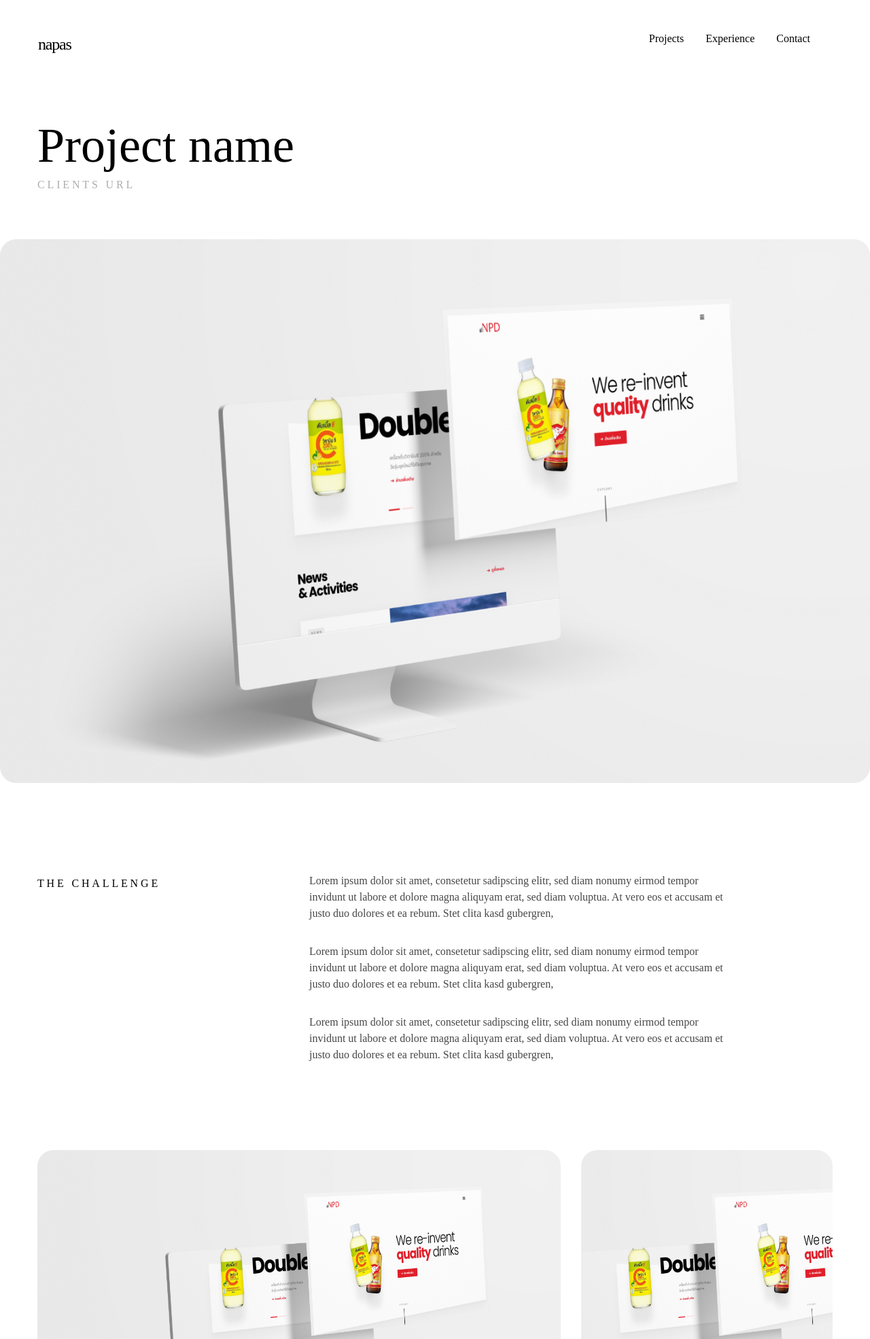
After one commit to NapasPolchai/Polchai_Napas_Portfolio, a PHP site: page /casestudy.html in a window 1280 px wide. The commit adds this page. Shown: the top 1970 px of the page at 68% size. Run offline with PHP 8.4, Linux system fonts and the light colour scheme.

Commit message:
finshed casestudy page html and css
have a problems with video control on index.html page

```diff
--- /dev/null
+++ b/casestudy.html
@@ -0,0 +1,104 @@
+<!DOCTYPE html>
+<html lang="en">
+
+<head>
+    <meta charset="UTF-8">
+    <meta name="viewport" content="initial-scale=1.0, width=device-width">
+    <title>Casestudy</title>
+    <link href="https://cdnjs.cloudflare.com/ajax/libs/font-awesome/4.7.0/css/font-awesome.min.css" rel="stylesheet">
+    <link href="css/grid.css" rel="stylesheet">
+    <link href="css/main.css" rel="stylesheet">
+</head>
+
+<body>
+    <header>
+        <div class="header-container grid-con">
+            <nav class="nav-menu col-span-full">
+                <div class="logo">
+                    <a href="index.html"><img src="img/logo.svg" alt=""></a>
+                </div>
+
+                <ul class="mobile-nav" id="toggle-nav">
+                    <li>
+                        <a href="#"><img src="img/close.svg" alt="">
+                        </a>
+                    </li>
+                    <li><a href="projects.html">Projects</a></li>
+                    <li><a href="experiences.html">Experience</a></li>
+                    <li><a href="contact.html">Contact</a></li>
+                </ul>
+
+                <ul>
+                    <li class="hide-on-mobile"><a href="projects.html">Projects</a></li>
+                    <li class="hide-on-mobile"><a href="experiences.html">Experience</a></li>
+                    <li class="hide-on-mobile"><a href="contact.html">Contact</a></li>
+                    <li class="mobile-toggle">
+                        <a href="#">
+                            <img src="img/burger.svg" alt="">
+                        </a>
+                    </li>
+                </ul>
+            </nav>
+        </div>
+    </header>
+
+    <div class="grid-con" id="case-title">
+        <h2 class="col-span-full">
+            Project name
+        </h2>
+
+        <p id="case-title-des" class="col-span-full">
+            Clients URL
+        </p>
+    </div>
+
+    <img src="img/NPD-full.png" alt="" id="case-hero-img">
+
+    <section id="case-text" class="grid-con">
+        <p id="case-head" class="l-col-start-1 l-col-end-4 xl-col-start-1 xl-col-end-4 col-span-full">
+            The Challenge
+        </p>
+
+        <p id="case-des" class="l-col-start-5 l-col-end-13 xl-col-start-5 xl-col-end-13 col-span-full">
+            Lorem ipsum dolor sit amet, consetetur sadipscing elitr, sed diam nonumy eirmod tempor invidunt ut labore et
+            dolore magna aliquyam erat, sed diam voluptua. At vero eos et accusam et justo duo dolores et ea rebum. Stet
+            clita kasd gubergren,
+        </p>
+
+        <p id="case-des" class="l-col-start-5 l-col-end-13 xl-col-start-5 xl-col-end-13 col-span-full">
+            Lorem ipsum dolor sit amet, consetetur sadipscing elitr, sed diam nonumy eirmod tempor invidunt ut labore et
+            dolore magna aliquyam erat, sed diam voluptua. At vero eos et accusam et justo duo dolores et ea rebum. Stet
+            clita kasd gubergren,
+        </p>
+
+        <p id="case-des" class="l-col-start-5 l-col-end-13 xl-col-start-5 xl-col-end-13 col-span-full">
+            Lorem ipsum dolor sit amet, consetetur sadipscing elitr, sed diam nonumy eirmod tempor invidunt ut labore et
+            dolore magna aliquyam erat, sed diam voluptua. At vero eos et accusam et justo duo dolores et ea rebum. Stet
+            clita kasd gubergren,
+        </p>
+    </section>
+
+    <section id="gallery" class="grid-con">
+        <img src="img/NPD-full.png" alt="" class="gallery-img l-col-start-1 l-col-end-9 xl-col-start-1 xl-col-end-9 col-span-full">
+        <img src="img/NPD-full.png" alt="" class="gallery-img l-col-start-9 l-col-end-13 xl-col-start-9 xl-col-end-13 col-span-full">
+        <img src="img/medpark-full.png" alt="" class="gallery-img l-col-start-1 l-col-end-13 xl-col-start-1 xl-col-end-13 col-span-full">
+    </section>
+
+    <footer>
+        <div class="footer-con">
+            <h2>Have <br><span>an idea ?</span> </h2>
+            <button class="tell">Tell Me</button>
+
+            <div class="contact">
+                <button id="btn-1">polchai.napas@gmail.com</button>
+                <button id="btn-2">+1 (416) 302 6763</button>
+            </div>
+        </div>
+
+
+    </footer>
+
+</body>
+<script src="js/main.js"></script>
+
+</html>
--- a/sass/base/_typography.scss
+++ b/sass/base/_typography.scss
@@ -6,8 +6,10 @@ body {
 
     h1 {
         font-size: 2rem;
+        line-height: 72px;
         letter-spacing: 1px;
         font-weight: 400;
+        align-items: center;
     }
 
     h2 {
--- a/sass/pages/_casestudy.scss
+++ b/sass/pages/_casestudy.scss
@@ -0,0 +1,59 @@
+#case-hero-img {
+    width: 100%;
+}
+
+#case-title {
+    h2 {
+        margin-top: 72px;
+        font-size: 72px;
+    }
+
+    #case-title-des {
+        font-size: 16px;
+        font-weight: 300;
+        margin-top: 8px;
+        margin-bottom: 72px;
+        line-height: 1;
+        text-transform: uppercase;
+        letter-spacing: 3.84px;
+        opacity: 0.32;
+        text-align: left;
+        width: 100%;
+    }
+}
+
+#case-text {
+
+    margin-top: 128px;
+    margin-bottom: 96px;
+    align-items: start;
+
+    #case-head {
+        font-size: 16px;
+        font-weight: 300;
+        margin-top: 8px;
+        margin-bottom: 72px;
+        line-height: 1;
+        text-transform: uppercase;
+        letter-spacing: 3.84px;
+        opacity: 1;
+        text-align: left;
+        width: 100%;
+    }
+
+    #case-des {
+        margin-top: 0px;
+        margin-bottom: 32px;
+    }
+}
+
+#gallery {
+    margin-bottom: 128px;
+
+    .gallery-img {
+        width: 100%;
+        height: 494px;
+        margin-bottom: 32px;
+        object-fit: cover;
+    }
+}
```
Also changed, not shown: css/main.css, img/medpark-full.png (added), 1 other file.
